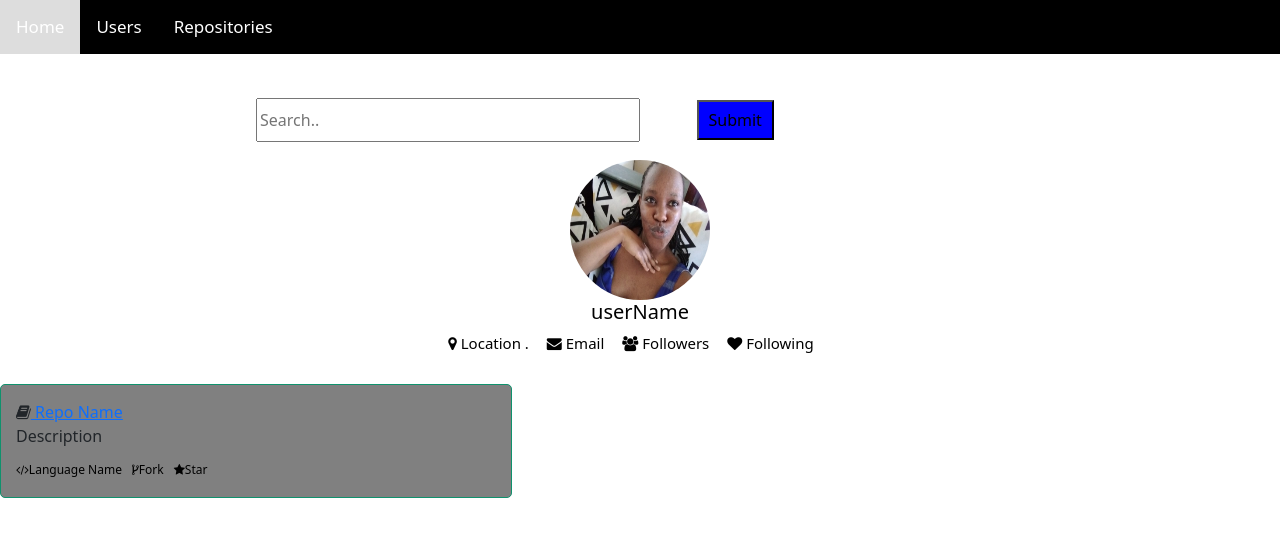
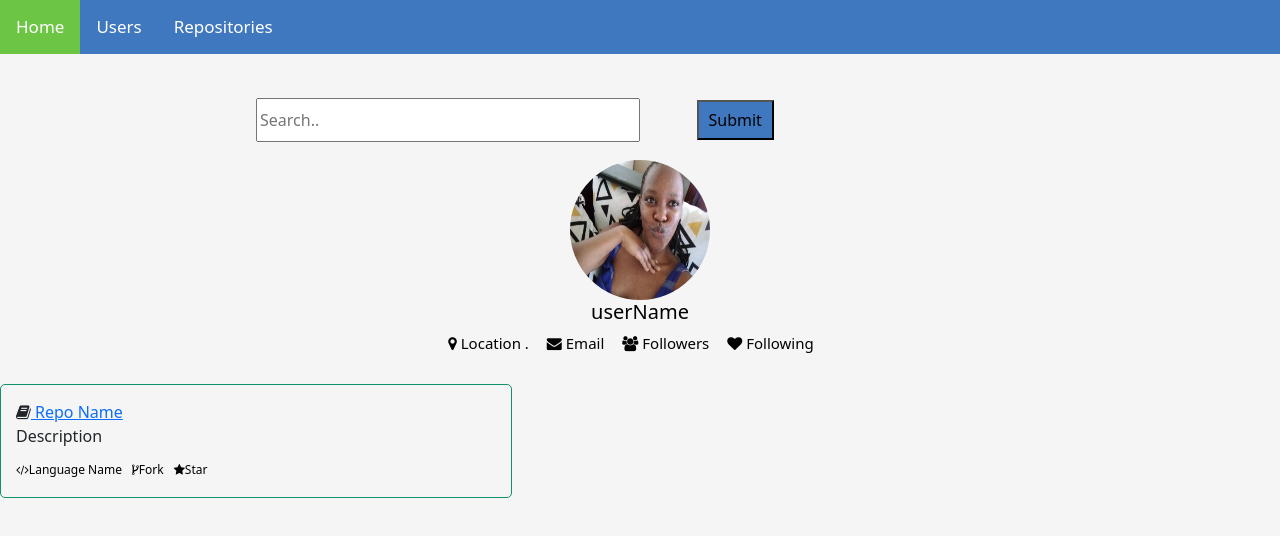
Before and after one commit to Nameyray/Git-clone, a React (Create React App) app: page / in a window 1280 px wide. Shown: the top 536 px of the page. Built offline with nearby package versions, Linux system fonts and the light colour scheme.

Commit message:
implementthe ReactRouting and add styling

```diff
--- a/public/index.html
+++ b/public/index.html
@@ -26,7 +26,7 @@
     -->
     <title>React App</title>
   </head>
-  <body>
+  <body style="background-color: #f5f5f5">
     <noscript>You need to enable JavaScript to run this app.</noscript>
     <div id="root"></div>
     <!--
--- a/src/App.css
+++ b/src/App.css
@@ -3,11 +3,16 @@
 body {
   margin: 0;
   font-family: Arial, Helvetica, sans-serif;
+
+
+
 }
+
+
 
 .topnav {
   overflow: hidden;
-  background-color: black;
+  background-color: #4078c0;
 }
 
 .topnav a {
@@ -21,7 +26,7 @@ body {
 }
 
 .topnav a:hover {
-  background-color: #ddd;
+  background-color: #6cc644;
   color: black;
 }
 
@@ -71,11 +76,11 @@ body {
   padding: 6px 10px;
   margin-top: 60%;
   margin-left: 900%;
-  background: blue;
+  background: #4078c0;
   cursor: pointer;
 }
  #btn:hover {
-  background: #0f926d;
+  background: #6cc644;
 }
 .user{
   display: flex;
@@ -113,7 +118,7 @@ img {
 .repo{
   width: 40%;
   border: solid 1px #0f926d;
-  background-color: grey;
+  background-color: #f5f5f5;
   padding: 15px;
   border-radius: 5px;
   margin-bottom: 10px;
@@ -124,7 +129,7 @@ img {
 
 }
 .repo :hover{
- background: green;
+ background: #4078c0;
 }
 .title{
   overflow: hidden;
--- a/src/App.js
+++ b/src/App.js
@@ -4,32 +4,24 @@ import './App.css';
 // import Search from './Components/Search';
 // import UserInfo from './Components/UserInfo';
 // import Repository from './Components/Repositories';
-// import { BrowserRouter } from 'react-router-dom';
-// import { BrowserRouter as Switch, Route, Navigate} from 'react-router-dom';
-// import UserPage from '../src/Components/UserPage'
+import {  BrowserRouter as Router,
+  Routes,
+  Route,
+  Link} from "react-router-dom";
+
 import UserPage from './Components/UserPage';
 
 function App() {
+  // const username = prompt("Enter Github Username");
   return (
-    <div className='app'>
-      <UserPage />
-    </div>
-    // <BrowserRouter>
-
-    // <Switch>
-    //   <Route path = "/:userName" component = {UserPage } />
-    //    <Navigate to = {'/Nameyray'} />
-
-    // </Switch>
-
-    // </BrowserRouter>
 
 
-
-
-
-
-
+    <Router>
+      <Routes>
+        <Route path="/" element={<UserPage />} />
+        <Route path ={"/Nameyray"} />
+      </Routes>
+    </Router>
   );
 }
 
--- a/src/api/Api.js
+++ b/src/api/Api.js
@@ -4,7 +4,7 @@ const URL_BASE = "https://api.github.com"
 
 //user Name
 export async function getUserData(userName){
-  const userInfo = await axios.get('$("URL_BASE")/user/${userName}')
+  const userInfo = await axios.get(`$("URL_BASE")/user/${userName}`)
 
   console.log(userInfo)
 
@@ -13,7 +13,7 @@ export async function getUserData(userName){
 
 //Repos
 export async function getUserRepos(userName){
-  const repos = await axios.get('$("URL_BASE")/user/${userName}/repos')
+  const repos = await axios.get(`$("URL_BASE")/user/${userName}/repos`)
 
   console.log(repos)
 
```
